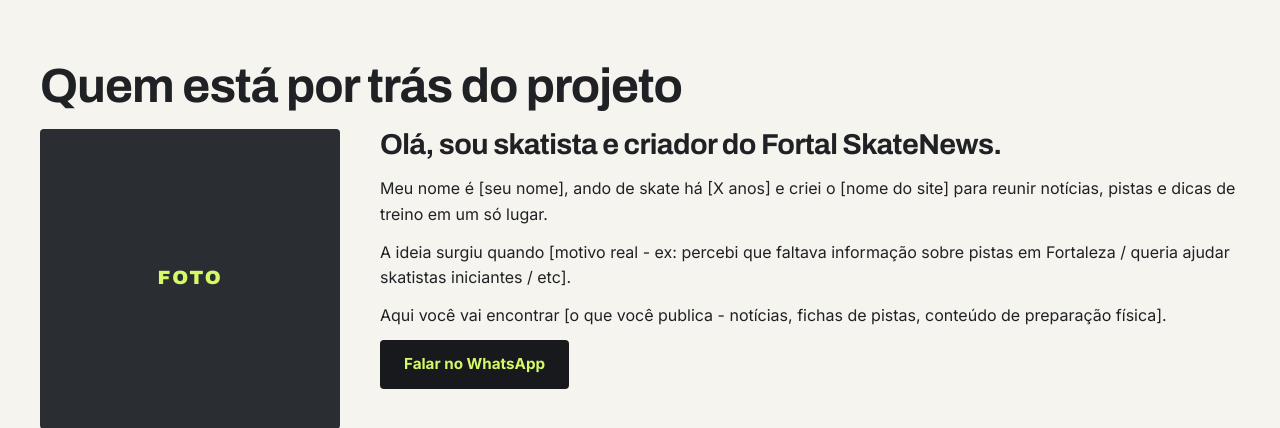
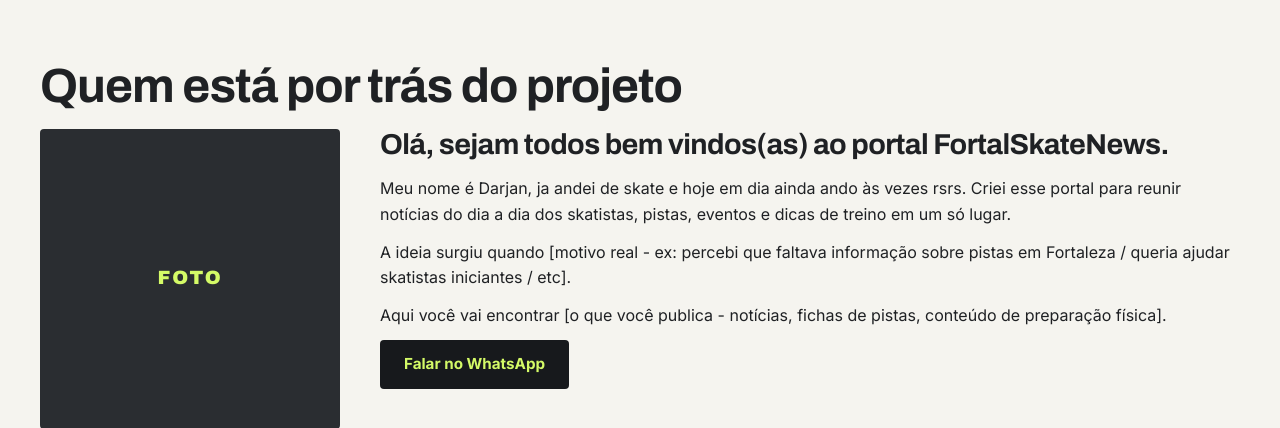
Before and after one commit to D3v0li/fortalskatenews, a Flask app: page /quem-sou in a window 1280 px wide. Shown: the part 77-505 px from the top of the page. Run offline with Flask 3, Linux system fonts and the light colour scheme.

Commit message:
alterando o texto da pagina quem somos

```diff
--- a/templates/quem_sou.html
+++ b/templates/quem_sou.html
@@ -7,13 +7,12 @@
 
     <div class="bio">
         <div class="bio-foto">
-            <div class="sem-imagem">Foto</div>
+            <div class="sem-imagem"><img src=""> Foto</div>
         </div>
         <div class="bio-texto">
-            <h2>Olá, sou skatista e criador do Fortal SkateNews.</h2>
+            <h2>Olá, sejam todos bem vindos(as) ao portal FortalSkateNews.</h2>
             <p>
-                Meu nome é [seu nome], ando de skate há [X anos] e criei o [nome do site]
-                para reunir notícias, pistas e dicas de treino em um só lugar.
+                Meu nome é Darjan, ja andei de skate e hoje em dia ainda ando às vezes rsrs. Criei esse portal para reunir notícias do dia a dia dos skatistas, pistas, eventos e dicas de treino em um só lugar.
             </p>
             <p>
                 A ideia surgiu quando [motivo real - ex: percebi que faltava informação sobre
```
